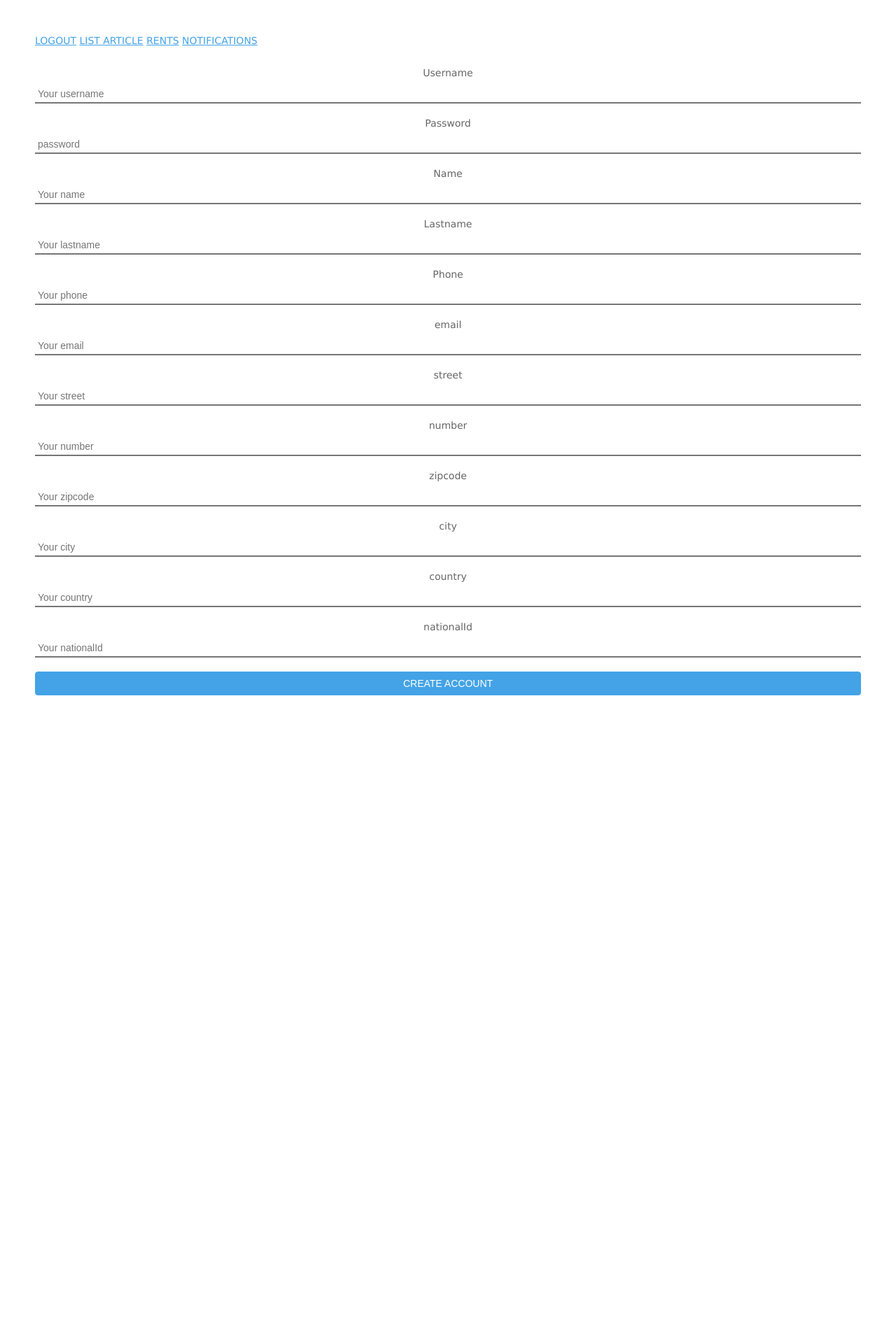
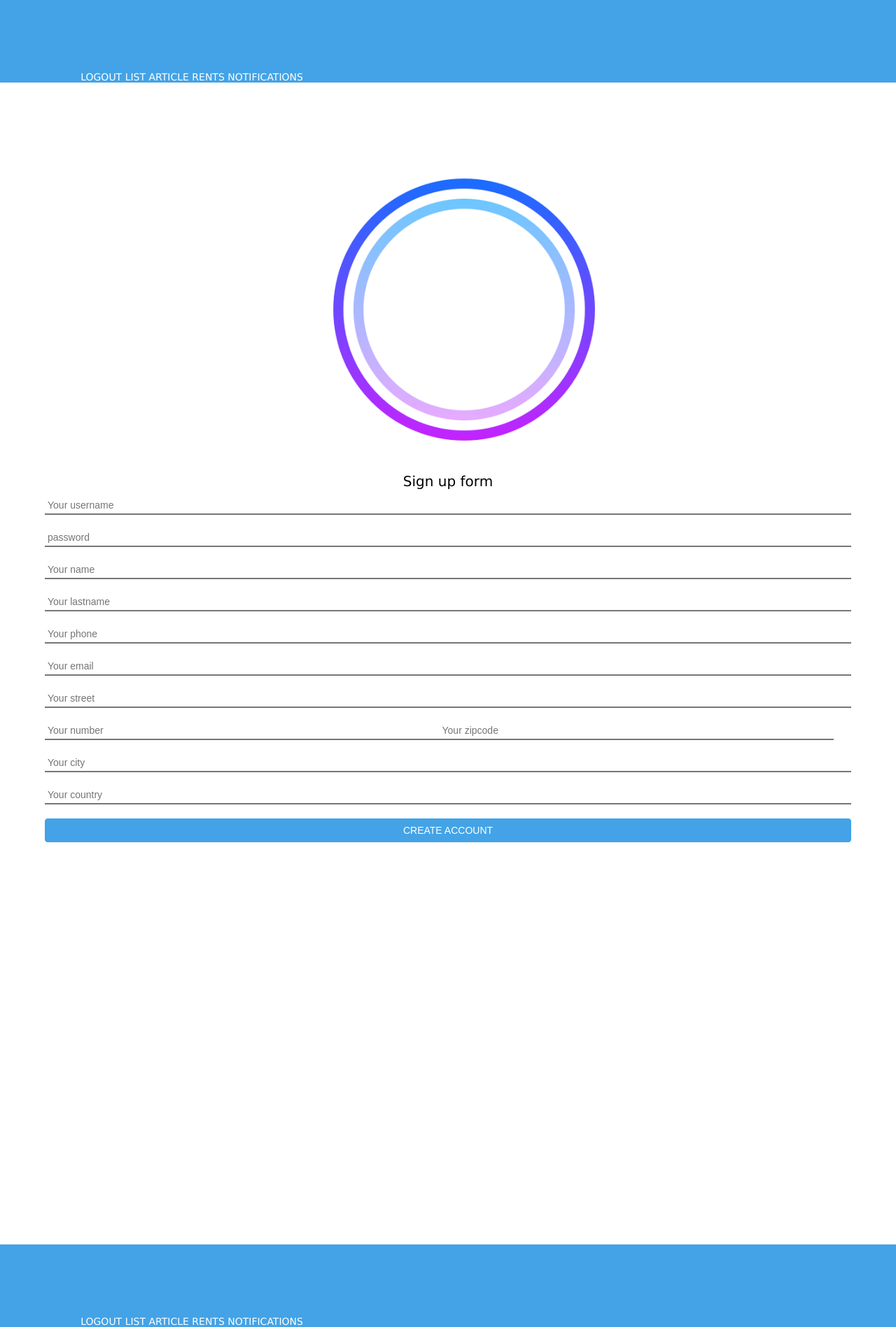
Before and after one commit to dafirma/foundart, a Node server app: page /user/signup in a window 1280 px wide. Shown: the whole page at 70% size. Before the commit the page ends 994 px from the top, so only its background shows below. Run offline with Node 20, Linux system fonts and the light colour scheme; some libraries are stand-ins or nearby versions.

Commit message:
add few style at dashboard

```diff
--- a/public/stylesheets/css/style.css
+++ b/public/stylesheets/css/style.css
@@ -1,3 +1,10 @@
+body {
+  max-width: 100%;
+  font: 14px "Lucida Grande", Helvetica, Arial, sans-serif; }
+
+.main-container {
+  padding: 5% 5% 41% 5%; }
+
 h1 {
   color: black;
   text-align: center;
@@ -10,9 +17,12 @@ h2 {
   padding-bottom: 10px;
   font-size: 16px; }
 
-body {
-  padding: 50px;
-  font: 14px "Lucida Grande", Helvetica, Arial, sans-serif; }
+a {
+  color: #43a3e6; }
+
+.container-rent {
+  width: auto;
+  padding-top: 5%; }
 
 .container-logo {
   width: 80%;
@@ -24,8 +34,43 @@ body {
   left: 50%;
   margin-left: -10%; }
 
-a {
-  color: #43a3e6; }
+.card-sm {
+  height: 100px;
+  padding: 3% 0 5% 0;
+  border-bottom-color: #666;
+  display: flex;
+  box-shadow: 0 4px 8px 0 rgba(0, 0, 0, 0.2), 0 6px 20px 0 rgba(0, 0, 0, 0.19); }
+
+.container-photo {
+  max-width: 100%;
+  padding: 0 3% 0 4%; }
+  .container-photo img {
+    max-width: 70%; }
+
+.container-search {
+  padding-top: 20%; }
+
+.container-text {
+  max-width: 100%;
+  padding: 10% 0 0 0; }
+  .container-text h3 {
+    font-size: 10px; }
+
+.container-menu-up {
+  background-color: #43a3e6;
+  padding: 8% 0 0 9%; }
+  .container-menu-up a {
+    padding-top: 2%;
+    color: white;
+    text-decoration: none; }
+
+.container-menu-down {
+  background-color: #43a3e6;
+  padding: 8% 0 0 9%; }
+  .container-menu-down a {
+    padding-top: 2%;
+    color: white;
+    text-decoration: none; }
 
 /* FORM */
 #form {
--- a/public/stylesheets/scss/style.scss
+++ b/public/stylesheets/scss/style.scss
@@ -1,18 +1,122 @@
+$font-stack: "Lucida Grande", Helvetica, Arial, sans-serif;
+$primary-color: green;
+$button-color: red;
+$primary-text-color: black;
+$secondary-text-color:#666;
+$primary-color-link:  #43a3e6;
+
+// BASE
+
 body {
-  padding: 50px;
+  max-width:100%;
   font: 14px "Lucida Grande", Helvetica, Arial, sans-serif;
+}
+.main-container{
+  padding: 5% 5% 41% 5%;
+}
+
+h1{
+  color: $primary-text-color;
+  text-align: center;
+  padding-bottom: 10px;
+  font-size: 20px;
+}
+
+h2{
+  color: $primary-text-color;
+  text-align: center;
+  padding-bottom: 10px;
+  font-size: 16px;
+
 }
 
 a {
-  color: #00B7FF;
+  color: $primary-color-link;
+}
+.container-rent {
+  width: auto;
+  padding-top:5%;
+}
+
+.container-logo {
+  width: 80%;
+  height: 100%;
+}
+.logo-signup{
+  width: 50%;
+  position:relative;
+  left: 50%;
+  margin-left: -10%;
+}
+.card-sm {
+  height: 100px;
+  padding:3% 0 5% 0;
+  border-bottom-color: #666;
+  display: flex;
+  box-shadow: 0 4px 8px 0 rgba(0, 0, 0, 0.2), 0 6px 20px 0 rgba(0, 0, 0, 0.19);
+
+}
+.container-photo {
+  max-width: 100%;
+
+  padding: 0 3% 0 4%;
+  img{
+    max-width: 70%;
+  }
+
+}
+.container-search{
+  padding-top: 20%;
+}
+.container-text {
+  max-width: 100%;
+  padding: 10% 0 0 0;
+  h3{
+    font-size: 10px;
+  }
+}
+.container-menu-up{
+  background-color:#43a3e6;
+  padding:8% 0 0 9%;
+  a{
+    padding-top:2%;
+    color: white;
+    text-decoration: none;
+
+  }
+
+}
+.container-menu-down{
+  background-color:#43a3e6;
+  padding:8% 0 0 9%;
+  a{
+    padding-top:2%;
+    color: white;
+    text-decoration: none;
+
+  }
+
 }
 
 
 /* FORM */
 #form {
   margin: 30px auto;
-  width: 380px;
+  width: auto;
 }
+.form-signup-number{
+  display: flex;
+  padding-right: 25px;
+}
+.form-signup-number input{
+  padding-right: 10px;
+}
+
+.form-signup-number::-webkit-inner-spin-button,
+  .form-signup-number::-webkit-outer-spin-button{
+    -webkit-appearance: none;
+    margin:0;
+  }
 
 #form label {
   color: #666;
@@ -22,6 +126,11 @@ a {
   width: 100%;
 }
 
+#form input {
+  border-left: none;
+  border-right: none;
+  border-top: none;
+}
 #form input,
 #form button {
   box-sizing: border-box;
--- a/routes/article/index.js
+++ b/routes/article/index.js
@@ -49,7 +49,7 @@ router.post('/new', uploadCloud.single('photo'), (req, res, next) => {
 /* GET list article */
 router.get('/list', (req, res, next) => {
   const userID = req.session.currentUser._id;
-  Article.find({ userID })
+  Article.find({ userID }).limit(3)
     .then((articles) => {
       res.render('article/list', { articles, userID, successMessage: req.flash('success') });
     })
--- a/routes/main/index.js
+++ b/routes/main/index.js
@@ -11,13 +11,13 @@ router.use(middlewares.protectedRoute);
 router.get('/', (req, res, next) => {
   const userID = req.session.currentUser._id;
   // Article.find({ userID })
-  Article.find({ rent: { $elemMatch: { lesseeID: userID } } })
+  Article.find({ rent: { $elemMatch: { lesseeID: userID } } }).limit(1)
   // Article.find({ $and: [{rent:{elemMatch: {state: 'Accept'}}}, rent: { $elemMatch: { lesseeID: userID } } })
     .then((articles) => {
       const objUser = req.session.currentUser.username;
       console.log(objUser.username);
       res.render('main/dashboard',
-        { articles, userID, objUser, successMessage: req.flash('success') });
+        { articles, userID, successMessage: req.flash('success') });
     })
     .catch((error) => {
       next(error);
--- a/views/auth/signup.ejs
+++ b/views/auth/signup.ejs
@@ -1,39 +1,30 @@
+
 <form id="form" action="/user/signup" method="POST">
-  <label for="username">Username</label><br>
+  <div class="container-logo">
+    <img class= "logo-signup"src="/assets/icons8-round-512.png" alt="">
+  </div>
+  <h1>Sign up form</h1>
   <input type="text" name="username" placeholder="Your username"><br>
 
-  <label for="password">Password</label><br>
   <input type="password" name="password" placeholder="password"><br>
 
-  <label for="name">Name</label><br>
   <input type="text" name="name" placeholder="Your name"><br>
 
-  <label for="lastName">Lastname</label><br>
   <input type="text" name="lastname" placeholder="Your lastname"><br>
 
-  <label for="phone">Phone</label><br>
   <input type="text" name="phone" placeholder="Your phone"><br>
 
-  <label for="email">email</label><br>
   <input type="email" name="email" placeholder="Your email"><br>
 
-  <label for="street">street</label><br>
   <input type="text" name="street" placeholder="Your street"><br>
+  <div class="form-signup-number">
+      <input type="number" name="number" placeholder="Your number"><br>
 
-  <label for="number">number</label><br>
-  <input type="number" name="number" placeholder="Your number"><br>
-
-  <label for="zipcode">zipcode</label><br>
-  <input type="number" name="zipcode" placeholder="Your zipcode"><br>
-
-  <label for="city">city</label><br>
+      <input type="number" name="zipcode" placeholder="Your zipcode"><br>
+  </div>
   <input type="text" name="city" placeholder="Your city"><br>
 
-  <label for="country">country</label><br>
   <input type="text" name="country" placeholder="Your country"><br>
-
-  <label for="nationalId">nationalId</label><br>
-  <input type="text" name="nationalId" placeholder="Your nationalId"><br>
 
   <%/* if (errorMessage) {*/ %>
     <div class="error-message">
--- a/views/layouts/main.ejs
+++ b/views/layouts/main.ejs
@@ -9,13 +9,21 @@
     <title>Document</title>
 </head>
 <body>
-    <div>
+    <div class = "container-menu-up">
         <a href="/user/logout">LOGOUT</a>
         <a href="/article/list">LIST ARTICLE</a>
         <a href="/main/rents">RENTS</a>
         <a href="/notifications">NOTIFICATIONS</a>
     </div>
-    <%- include('../partials/flash-notifications') %>
-    <%-body%>
+    <div class="main-container">
+        <%- include('../partials/flash-notifications') %>
+        <%-body%>
+    </div>
+    <div class = "container-menu-down">
+            <a href="/user/logout">LOGOUT</a>
+            <a href="/article/list">LIST ARTICLE</a>
+            <a href="/main/rents">RENTS</a>
+            <a href="/notifications">NOTIFICATIONS</a>
+        </div>
 </body>
 </html>
--- a/views/main/dashboard.ejs
+++ b/views/main/dashboard.ejs
@@ -1,4 +1,4 @@
-<div>
+<div class="container-rent">
   <% articles.forEach((article) => {%>
     <% article.rent.forEach((rent) => {%>
       <div class="card-sm">
@@ -12,7 +12,7 @@
     <% })%>
   <%}) %>
 </div>
-
+<div class = "container-search">
     <form action="/main/search" method="get">
       <label for="type"> Type</label>
       <select name="type" id="type">
@@ -29,3 +29,4 @@
       <button type="submit">Search</button>
       <a href="/article/new">Create Article</a>
   </form>
+</div>
```
Also changed, not shown: views/partials/rent-list.ejs (+8 -5 lines), public/assets/icons8-round-512.png (added), public/assets/icons8-round.svg (added), 3 other files. Lines whose indentation alone changed are shown as unchanged.
